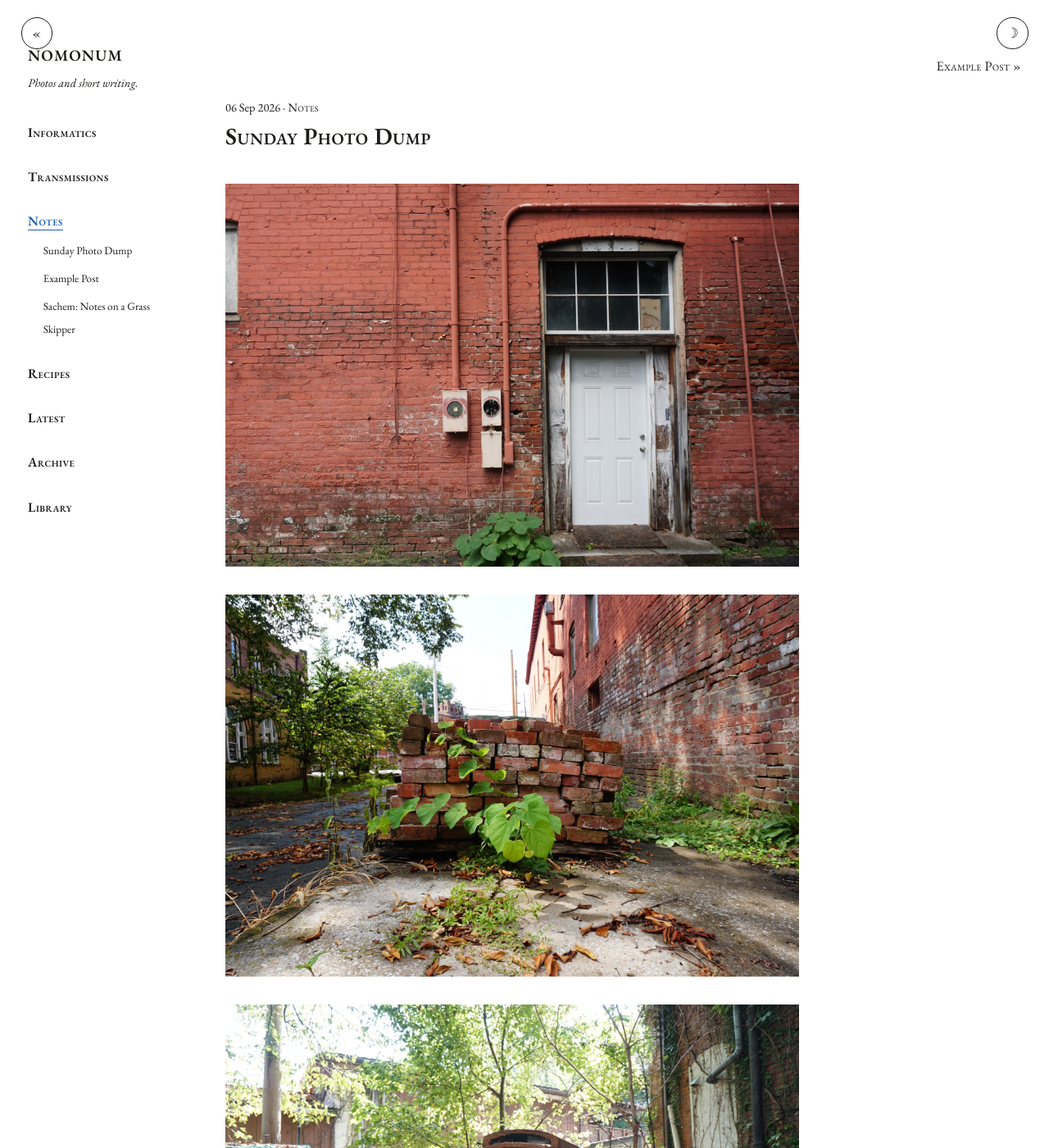
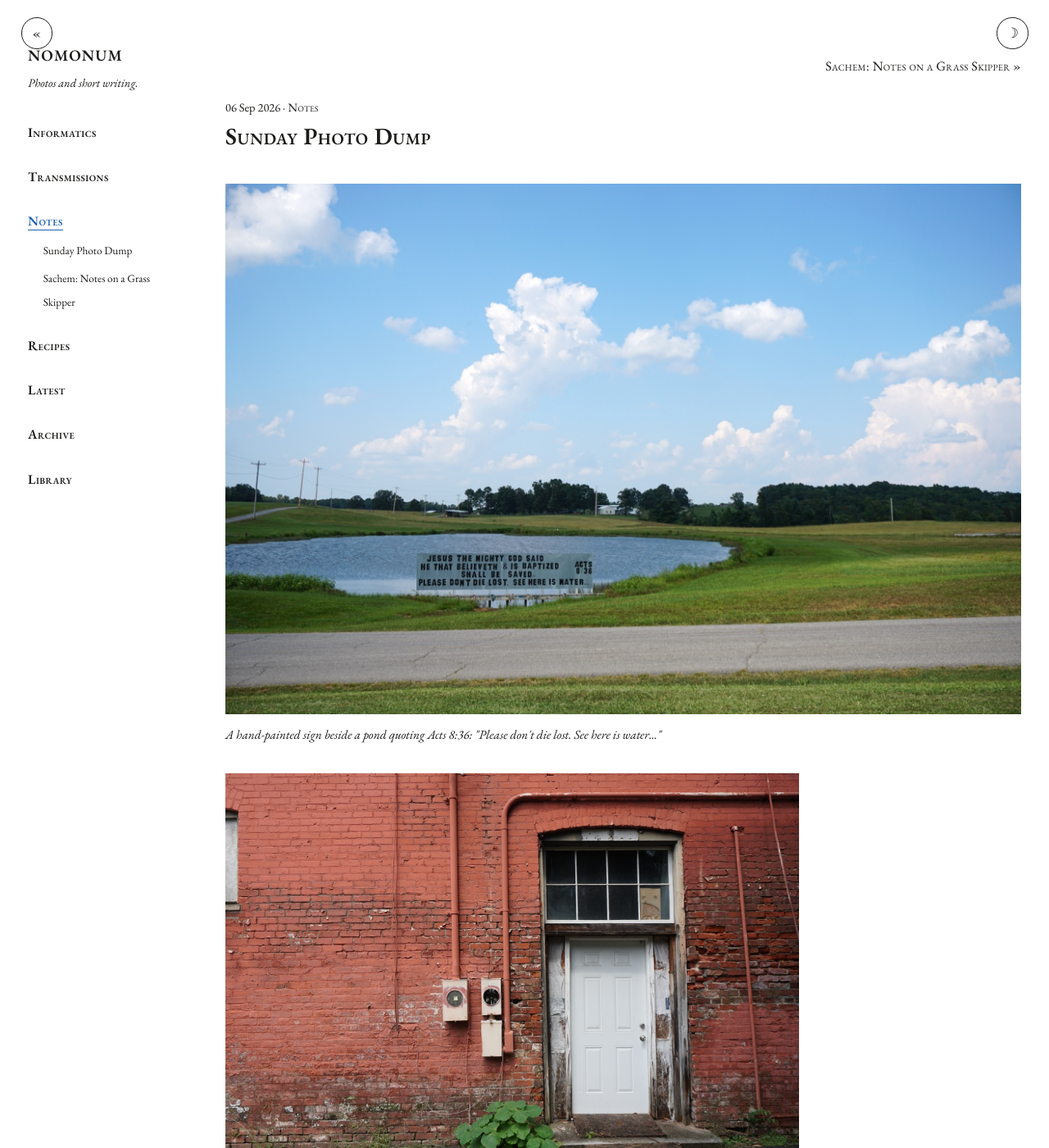
Before and after one commit to nomonum/nomonum, a Jekyll site: the page built from _posts/2026-09-06-photo-dump.markdown, in a window 1280 px wide and 1400 px high. Shown: the whole window at 82% size. Built offline with Jekyll 4.4.1, drawn with Linux system fonts in a browser that asks for light colours; some of the changed text lies outside the part shown.

Commit message:
Set Photo Dump hero image, add missing sachem photo, remove example post
- Sunday Photo Dump: promote the pond/baptism-sign photo to the post's
  hero image (replacing the old inline copy, which was swapped out and
  resized to match the post's other images)
- Sachem post: add the previously-missing blanketflower photo it was
  already referencing (DSC01010.JPG)
- Remove the placeholder Example Post under Notes

Co-Authored-By: Claude Sonnet 5 <noreply@anthropic.com>

```diff
--- a/_posts/2026-09-06-photo-dump.markdown
+++ b/_posts/2026-09-06-photo-dump.markdown
@@ -1,6 +1,8 @@
 ---
 title: "Sunday Photo Dump"
 category: notes
+image: /assets/images/DSC01466.JPG
+caption: "A hand-painted sign beside a pond quoting Acts 8:36: \"Please don't die lost. See here is water...\""
 ---
 
 ![A white door set into a weathered red brick building, with old utility meters and pipes running down the wall](/assets/images/DSC01307.JPG){: .img-full .img-center}
```
Also changed, not shown: other parts of _posts/2026-09-06-photo-dump.markdown (+0 -2 lines), _posts/2026-08-31-example-post.markdown (deleted, +0 -11 lines), assets/images/DSC01457.JPG (deleted), assets/images/DSC01466.JPG (added), 1 other file.
